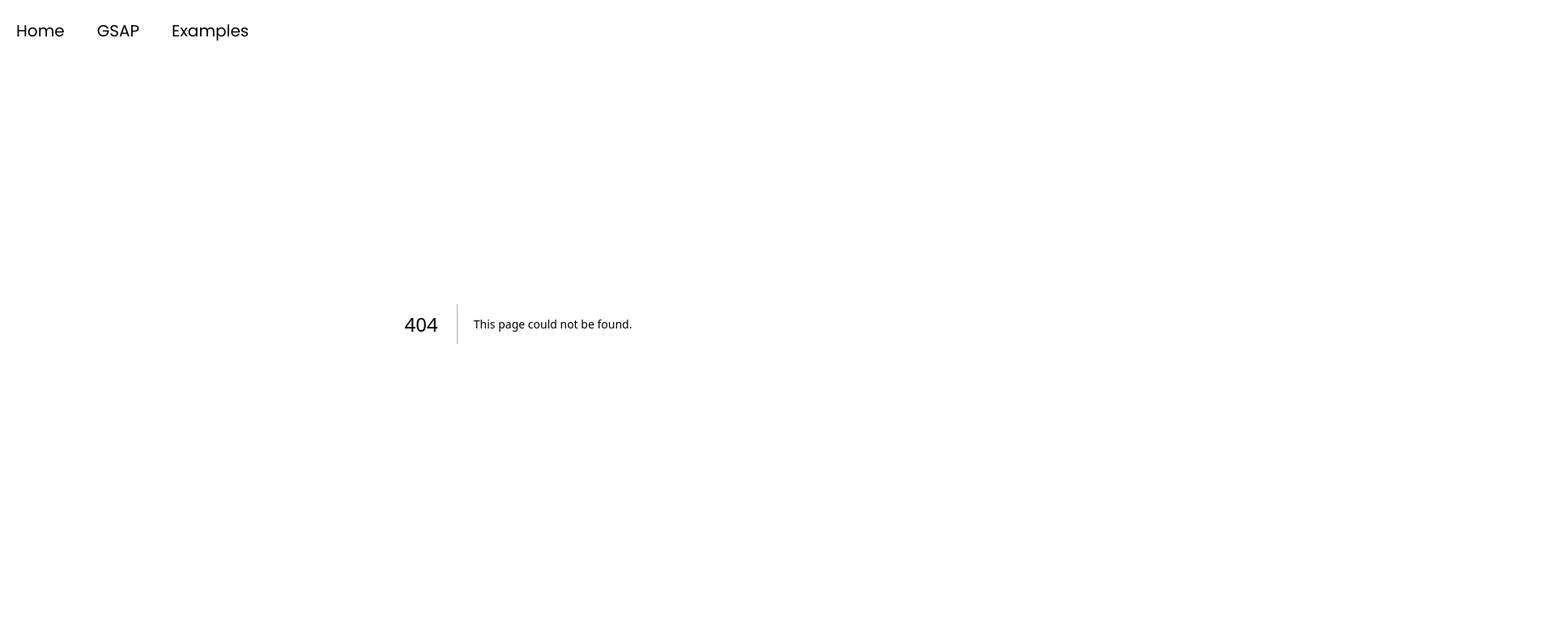
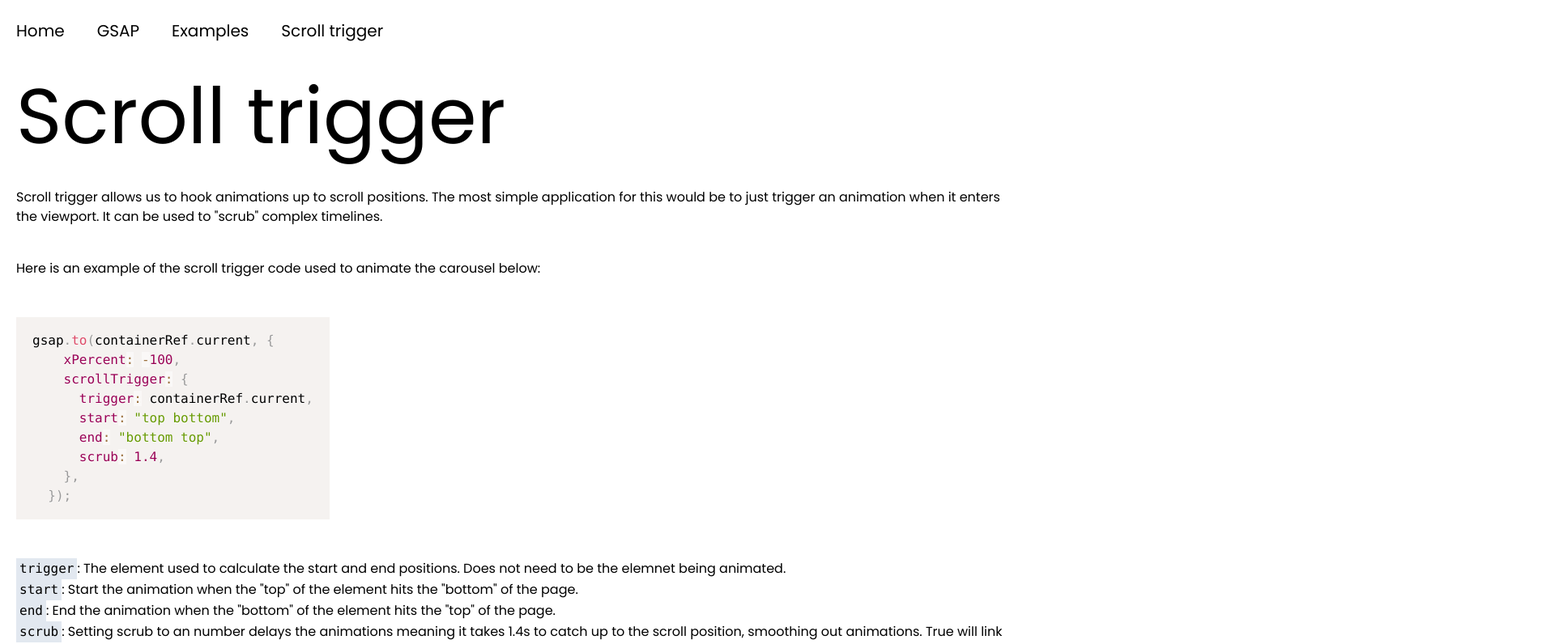
Before and after one commit to Jwakers/animation-standards, a Next.js app: page /gsap/scroll-trigger in a window 1280 px wide. Before the commit this address had no page. Shown: the top 796 px of the page at 81% size, 1920 px wide, since content can reach past the window. Built offline with nearby package versions, Linux system fonts and the light colour scheme.

Commit message:
Moved scroll trigger to its own page

```diff
--- a/src/app/gsap/examples/page.tsx
+++ b/src/app/gsap/examples/page.tsx
@@ -26,14 +26,7 @@ export default function ExamplesPage() {
 
         <h2 className="text-5xl">Grids</h2>
         <GridTransforms />
-
-        <h2 className="text-6xl">Scroll trigger</h2>
-        <h2 className="text-5xl">Carousel</h2>
-        <ScrollingCarousel />
-
-        <h2 className="text-5xl">Growing image</h2>
       </Container>
-      <GrowingImage />
     </main>
   );
 }
--- a/src/app/gsap/page.tsx
+++ b/src/app/gsap/page.tsx
@@ -1,5 +1,6 @@
 import Container from "@/components/container";
 import Syntax from "@/components/syntax";
+import Link from "next/link";
 
 export default function GsapPage() {
   return (
@@ -15,6 +16,7 @@ export default function GsapPage() {
             GSAP
           </a>
         </h1>
+
         <p>
           GSAP is a framework agnostic Javav Script animation library that can
           be used for a variety of simpe to complex web animations. The syntax
@@ -138,6 +140,83 @@ tl.to(
           .
         </p>
 
+        <h2 className="text-5xl">
+          <a
+            href="https://gsap.com/docs/v3/Plugins/Flip/"
+            target="_blank"
+            className="inline-link"
+          >
+            Flip
+          </a>
+        </h2>
+
+        <blockquote
+          className="border-l-2 border-gray-200 pl-4"
+          cite="https://gsap.com/docs/v3/Plugins/Flip/"
+        >
+          Flip plugin lets you seamlessly transition between two states even if
+          there are sweeping changes to the structure of the DOM that would
+          normally cause elements to jump. Flip records the current
+          position/size/rotation of your elements, then you make whatever
+          changes you want, and then Flip applies offsets to make them LOOK like
+          they never moved/resized/rotated and then animates the removal of
+          those offsets!
+        </blockquote>
+
+        <p>
+          Here is an example of flip used to transition the states of a grid
+          layout. The example can be seen{" "}
+          <Link href="/gsap/examples" className="inline-link">
+            here
+          </Link>
+          .
+        </p>
+
+        <p>
+          Before transition the current state of the element is saved into a ref
+          using:
+        </p>
+
+        <Syntax language="javascript">{`flipState.current = Flip.getState(
+  [".box", ".skeleton-image", ".skeleton-text"],
+  {
+    props: "borderRadius",
+  },
+);`}</Syntax>
+
+        <p>
+          This code tells GSAP I want to monitor the position and size of all of
+          these elemnts. Additionally I have added <code>borderRadius</code> as
+          a prop to make sure that CSS property is transitioned too. By default
+          Flip wlll only transition the position and size of an element.
+        </p>
+        <p>
+          Using the <code>isGrid</code> state I have conditionally applied
+          classes to the grid items and their children. When this state changes,
+          all the classes get updated and Flip is used to animate from the
+          previous state (which was saved in a ref) to the next state.{" "}
+          <code>onLeave</code> tells gsap what to do with elements that get
+          removed from the DOM. So in this case I set their width (to prevent
+          them stretching to 100%) then fade them out whilst reducing the scale
+          to 0;
+        </p>
+
+        <Syntax language="javascript">{`const flip = Flip.from(flipState.current, {
+  duration: 0.5,
+  absolute: true,
+  nested: true,
+  simple: true,
+  onLeave: (els) => {
+    gsap.set(els, {
+      width: width,
+    });
+    gsap.to(els, {
+      opacity: 0,
+      scale: 0,
+    });
+  },
+});`}</Syntax>
+
         <h2 className="text-5xl">GSAP with react</h2>
         <p>
           There are a few considerations when using{" "}
@@ -149,7 +228,10 @@ tl.to(
             GSAP with react.
           </a>
         </p>
-        <blockquote className="border-l-2 border-gray-200 pl-4">
+        <blockquote
+          className="border-l-2 border-gray-200 pl-4"
+          cite="https://gsap.com/resources/React"
+        >
           <code>useGSAP()</code> is a drop-in replacement for{" "}
           <code>useEffect()</code> or <code>useLayoutEffect()</code> that
           automatically handles cleanup using <code>gsap.context()</code>.
--- /dev/null
+++ b/src/app/gsap/scroll-trigger/page.tsx
@@ -0,0 +1,63 @@
+import Container from "@/components/container";
+import { GrowingImage } from "@/components/growing-image";
+import ScrollingCarousel from "@/components/scrolling-carousel";
+import Syntax from "@/components/syntax";
+
+export default function ScrollTriggerPage() {
+  return (
+    <main className="min-h-screen">
+      <Container className="flex flex-col items-start gap-y-10 py-24">
+        <h1 className="text-8xl">
+          <a
+            href="https://gsap.com/docs/v3/Plugins/ScrollTrigger/"
+            target="_blank"
+          >
+            Scroll trigger
+          </a>
+        </h1>
+
+        <p>
+          Scroll trigger allows us to hook animations up to scroll positions.
+          The most simple application for this would be to just trigger an
+          animation when it enters the viewport. It can be used to
+          &quot;scrub&quot; complex timelines.
+        </p>
+
+        <p>
+          Here is an example of the scroll trigger code used to animate the
+          carousel below:
+        </p>
+
+        <Syntax language="javascript">{`gsap.to(containerRef.current, {
+    xPercent: -100,
+    scrollTrigger: {
+      trigger: containerRef.current,
+      start: "top bottom",
+      end: "bottom top",
+      scrub: 1.4,
+    },
+  });`}</Syntax>
+
+        <p>
+          <code>trigger</code>: The element used to calculate the start and end
+          positions. Does not need to be the elemnet being animated.
+          <br />
+          <code>start</code>: Start the animation when the &quot;top&quot; of
+          the element hits the &quot;bottom&quot; of the page. <br />
+          <code>end</code>: End the animation when the &quot;bottom&quot; of the
+          element hits the &quot;top&quot; of the page. <br />
+          <code>scrub</code>: Setting scrub to an number delays the animations
+          meaning it takes 1.4s to catch up to the scroll position, smoothing
+          out animations. True will link the animation directly to the scrollbar
+          movement.
+        </p>
+
+        <h2 className="text-5xl">Carousel</h2>
+        <ScrollingCarousel />
+
+        <h2 className="text-5xl">Growing image</h2>
+      </Container>
+      <GrowingImage />
+    </main>
+  );
+}
--- a/src/components/grid-transforms.tsx
+++ b/src/components/grid-transforms.tsx
@@ -4,6 +4,7 @@ import { useGSAP } from "@gsap/react";
 import clsx from "clsx";
 import { gsap } from "gsap";
 import { Flip } from "gsap/Flip";
+import { ScrollTrigger } from "gsap/ScrollTrigger";
 import { useRef, useState } from "react";
 
 gsap.registerPlugin(Flip);
@@ -93,6 +94,8 @@ export default function GridTransforms() {
       nested: true,
     });
     retainHeight(flip, endHeight);
+
+    if (!isGrid) ScrollTrigger.refresh(true);
   }, [isGrid]);
 
   return (
@@ -114,7 +117,7 @@ export default function GridTransforms() {
       <div
         ref={containerRef}
         className={clsx(
-          "grid w-full gap-10",
+          "grid w-full gap-6",
           isGrid ? "grid-cols-4" : "grid-cols-1",
         )}
       >
@@ -130,7 +133,7 @@ export default function GridTransforms() {
           >
             <div
               className={clsx(
-                "skeleton-image h-20 w-full bg-blue-600",
+                "skeleton-image h-20 bg-blue-600",
                 isGrid
                   ? "h-20 w-full rounded-none"
                   : "aspect-square h-full w-auto rounded-[40px]",
--- a/src/components/growing-image.tsx
+++ b/src/components/growing-image.tsx
@@ -3,6 +3,7 @@
 import { useGSAP } from "@gsap/react";
 import { gsap } from "gsap";
 import { ScrollTrigger } from "gsap/ScrollTrigger";
+import Image from "next/image";
 import { useRef } from "react";
 
 gsap.registerPlugin(ScrollTrigger);
@@ -65,11 +66,13 @@ export function GrowingImage() {
             Scroll back up
           </h2>
         </div>
-        <img
+        <Image
           ref={imageRef}
           className="block w-[600px] object-cover"
           src="https://picsum.photos/1200/900"
           alt=""
+          width={600}
+          height={300}
         />
       </div>
       <div className="py-80"></div>
--- a/src/components/nav.tsx
+++ b/src/components/nav.tsx
@@ -48,6 +48,13 @@ export default function Nav() {
           >
             <Link href="/gsap/examples">Examples</Link>
           </li>
+          <li
+            className="text-xl"
+            onMouseEnter={handleMouseEnter}
+            onMouseLeave={handleMouseLeave}
+          >
+            <Link href="/gsap/scroll-trigger">Scroll trigger</Link>
+          </li>
         </ul>
         <hr className="rule absolute bottom-0 w-0 border-b border-blue-800" />
       </Container>
```
